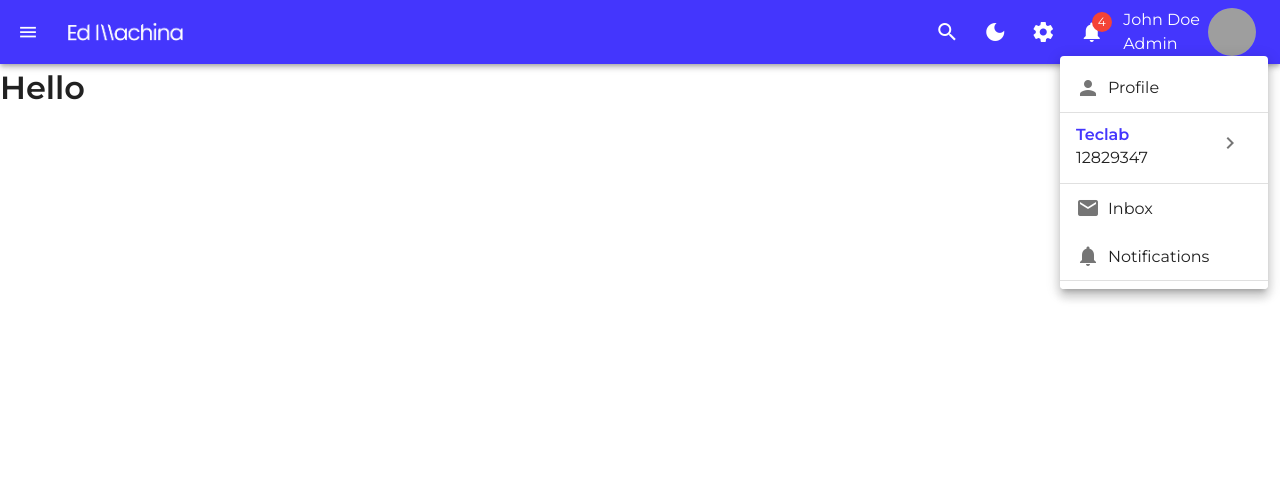
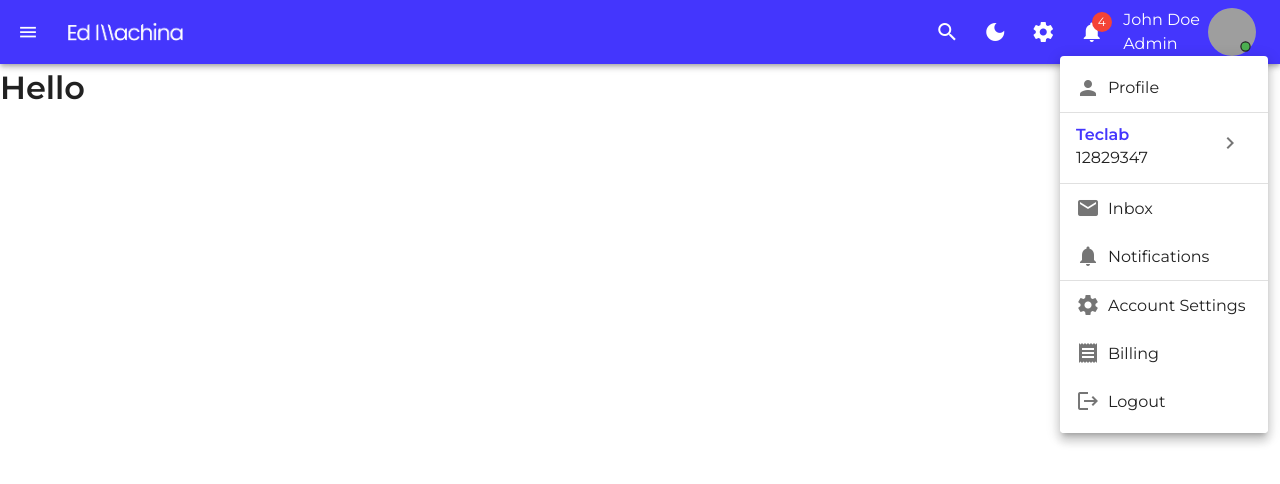
Before and after one commit to matiassemelman/edmachinachallenge, a Vue app: page / in a window 1280 px wide. Both pictures are taken after a click on the button 1232 px from the left and 32 px from the top of the page. Shown: the top 484 px of the page. Built offline with nearby package versions, Linux system fonts and the light colour scheme; grey boxes are pictures that could not be loaded.

Commit message:
Added green badge on avatar

```diff
--- a/src/App.vue
+++ b/src/App.vue
@@ -39,6 +39,14 @@
             <v-avatar>
               <img src="https://cdn.vuetifyjs.com/images/john.jpg" alt="John" />
             </v-avatar>
+            <v-badge
+            color="green"
+   bottom
+bordered
+dot
+        offset-x="15"
+        offset-y="-10"
+></v-badge>
           </v-btn>
         </template>
         <v-list width="208">
@@ -73,7 +81,18 @@
             <v-list-item-title>Notifications</v-list-item-title>
           </v-list-item>
           <v-divider></v-divider>
-
+                     <v-list-item>
+            <v-icon class="mr-2">settings</v-icon>
+            <v-list-item-title>Account Settings</v-list-item-title>
+          </v-list-item>
+                     <v-list-item>
+            <v-icon class="mr-2">receipt</v-icon>
+            <v-list-item-title>Billing</v-list-item-title>
+          </v-list-item>
+                     <v-list-item>
+            <v-icon class="mr-2">logout</v-icon>
+            <v-list-item-title>Logout</v-list-item-title>
+          </v-list-item>
         </v-list>
       </v-menu>
     </v-app-bar>
```
